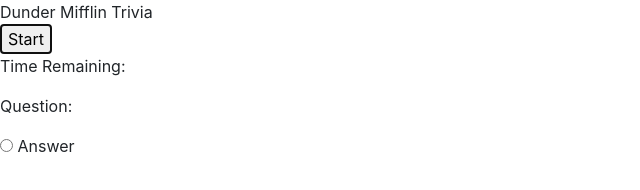
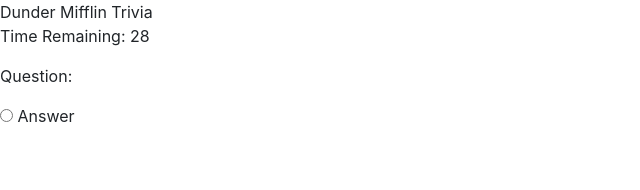
Before and after one commit to esdalee/TriviaGame, a plain HTML site: page index.html in a window 1280 px wide. Both pictures are taken after a click on the button "Start". Shown: the whole page, without its empty margins (0-640 px from the left). Drawn offline with nearby package versions, Linux system fonts and the light colour scheme.

Commit message:
add click handler for start, set interval for countdown

```diff
--- a/assets/javascript/app.js
+++ b/assets/javascript/app.js
@@ -2,9 +2,11 @@ $(document).ready(function() {
 
 // Initialize variables
 
+var numCorrect = 0;
+var numIncorrect = 0;
+var timeout = 30;
+var counter = 0;
 
-
-var numCorrect = 0;
 
 // Nested objects for trivia Q&As
 
@@ -47,24 +49,51 @@ var trivia = {
         }
 }
 
+    // Set up game
+    $(".content").hide();
 
     // Click handler for start button
+    $("#startBtn").on('click', function(e) {
+        e.preventDefault();
+        $(".start").hide();
+        $(".content").show();
+        $("#timer").text(timeout-counter);
+        var interval = setInterval(countDown, 1000);
+        playTrivia();
+    });
+
+    // Trivia Game
+    function playTrivia() {
+        for (var i = 0; i < trivia.questions.length, i++;) {
+                var qDiv = $("<div>");
+                var question = trivia.questions[i];
+                $(".question").text(question);
+                $(".option").append('<input id="${i}">${questions.choices[i]}');
+
+        }
+}
 
     // Set countdown function
+    function countDown() {
+            counter++;
+            $("#timer").html(timeout - counter);
+            if (counter == timeout) {
+                    clearInterval(interval);
+                    checkScore();
+            }
+    }
 
-    // Once start button is clicked, timer is set off
+    //function show()
 
+    // Function to check answers
+//     function checkAnswer(){
 
-    // * Only one question can be selected
-
-    // Timer runs out - check answers
-
-// function check(){
-//         if ()
-// }
+//     }
 
     // Reveal number of correct and incorrect answers
+//     function displayResults(){
 
+//     }
 
 
 
--- a/index.html
+++ b/index.html
@@ -4,7 +4,6 @@
     <meta charset="UTF-8">
     <meta name="viewport" content="width=device-width, initial-scale=1.0">
     <meta http-equiv="X-UA-Compatible" content="ie=edge">
-    <script src="https://ajax.googleapis.com/ajax/libs/jquery/3.4.0/jquery.min.js"></script>
     <link rel="stylesheet" href="https://stackpath.bootstrapcdn.com/bootstrap/4.3.1/css/bootstrap.min.css" integrity="sha384-ggOyR0iXCbMQv3Xipma34MD+dH/1fQ784/j6cY/iJTQUOhcWr7x9JvoRxT2MZw1T" crossorigin="anonymous">
     <link rel="stylesheet" type= "text/css" href="assets/css/style.css">
     <title>The Office Trivia</title>
@@ -15,22 +14,27 @@
         Dunder Mifflin Trivia
     </header>
 
-    <div class="time-set">
+    <div class="start">
+        <h1>Ready?</h1>
+        <h3>You have 30 Seconds</h3>
         <button id="startBtn">Start</button>
-        <p>Time Remaining: <span id="timer"></span></p>
-
     </div>
 
     <div class="content">
-        <p>Question: <span id="question"></span></p>
-        <form>
-            <input id="option" type="radio"> Answer</br>
+        <div class="time-set">
+            <p>Time Remaining: <span id="timer"></span></p>
+        </div>
 
-        </form>
+        <div class="trivia"></div>
+            <p>Question: <span class="question"></span></p>
+            <form class="option">
+                <input id="option" type="radio"> Answer</br>
+            </form>
+        </div>
     </div>
 
 
-
+    <script src="https://ajax.googleapis.com/ajax/libs/jquery/3.4.0/jquery.min.js"></script>
     <script src="assets/javascript/app.js" charset="UTF-8"></script>
 
 </body>
```
